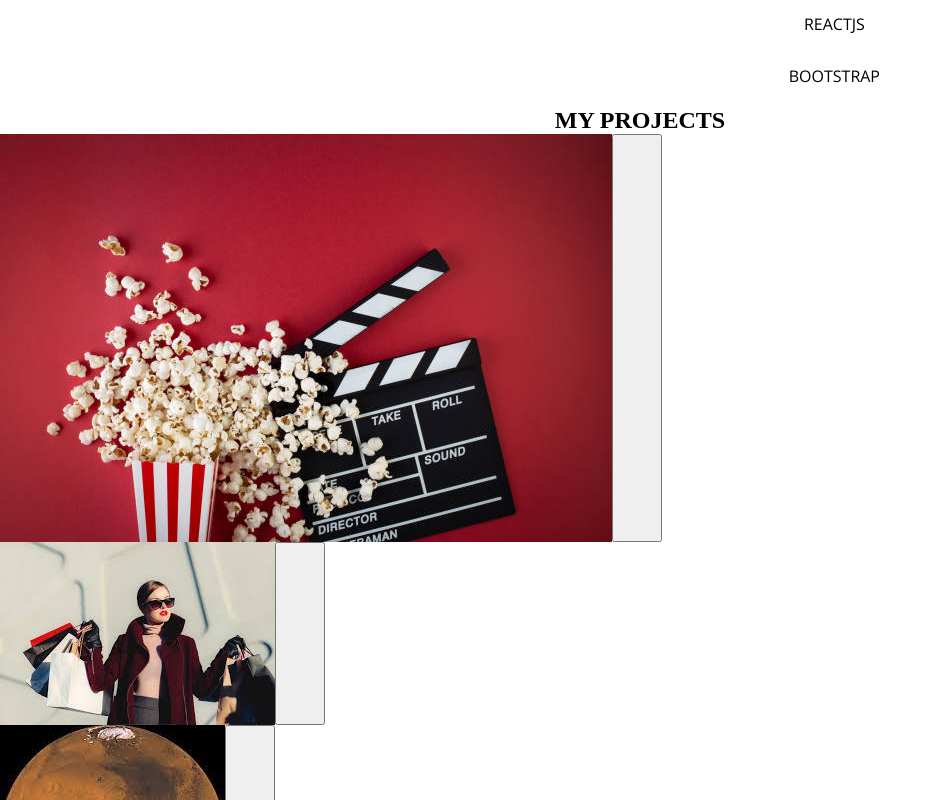
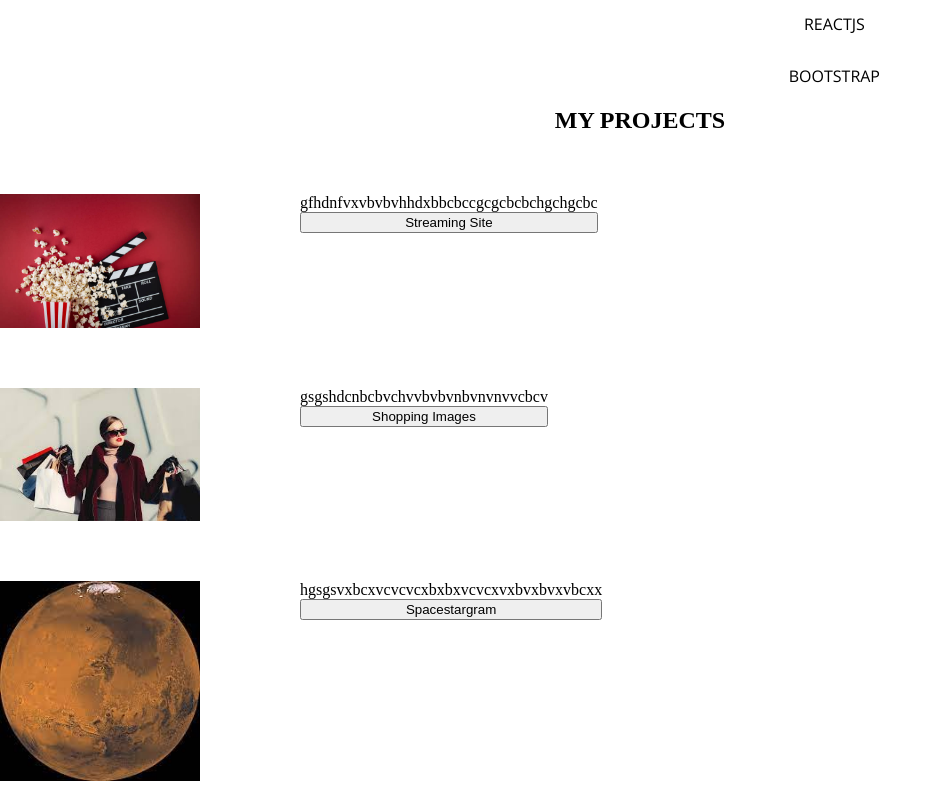
Before and after one commit to adeoye99/myportfolio, a React (Create React App) app: page / in a window 1280 px wide. Shown: the part 1160-1960 px from the top of the page, without its empty margins (0-942 px from the left). Built offline with nearby package versions, Linux system fonts and the light colour scheme.

Commit message:
project images

```diff
--- a/src/Data/Projectdata.jsx
+++ b/src/Data/Projectdata.jsx
@@ -1,22 +1,25 @@
 const Projectdatas  = [
     {
         img:"/Images/movieimage.jpeg",
-        title: "",
-        link: ""
+        about: "gfhdnfvxvbvbvhhdxbbcbccgcgcbcbchgchgcbc",
+        link: "",
+        buttoncontent: "Streaming Site"
 
 
     },
     {
         img: "/Images/shoppingimages.jpeg",
-        title: "",
-        link: ""
+        about: "gsgshdcnbcbvchvvbvbvnbvnvnvvcbcv",
+        link: "",
+        buttoncontent: "Shopping Images"
 
 
     },
     {
         img : "/Images/marsrover.jpeg",
-        title : "",
-        link :""
+        about: "hgsgsvxbcxvcvcvcxbxbxvcvcxvxbvxbvxvbcxx",
+        link :"",
+        buttoncontent:" Spacestargram"
 
     }
 ]
--- a/src/Pages/Home.jsx
+++ b/src/Pages/Home.jsx
@@ -9,6 +9,7 @@ function Home() {
       <Hero/>
       <About/>
       <Projects/>
+
       <FooterContainer/>
 
   </div>;
--- a/src/Pages/Projects.jsx
+++ b/src/Pages/Projects.jsx
@@ -5,6 +5,7 @@ import ProjectWorks from '../ProjectComponents/ProjectWorks';
 
 const ProjectContainer = styled.div`
 text-align:center;
+margin-bottom:500px;
 
 `
 const Projecttitle = styled.h2`
@@ -20,6 +21,7 @@ function Projects(Projectdata) {
     <ProjectWorks
       img = {Projectdata.img}
       about = {Projectdata.about}
+      buttoncontent = {Projectdata.buttoncontent}
     />
     )
   }
--- a/src/ProjectComponents/ProjectWorks.jsx
+++ b/src/ProjectComponents/ProjectWorks.jsx
@@ -3,8 +3,9 @@ import styled from "styled-components";
 
 const ProjectWork= styled.div`
 display:flex;
-
+flex-direction:row;
 text-align:center;
+margin-top:60px;
 
 
 
@@ -12,18 +13,21 @@ text-align:center;
 
 const ProjectContent= styled.p`
 display: flex;
+flex-direction:column;
+margin-left: 100px;
 
 `
 
 const ProjectImage= styled.img`
-float: left;
-display:flex;
+float:left;
+width:200px;
+
 
 
 
 `
 const ProjectButton = styled.button`
-width:50px;
+
 
 `
 function ProjectWorks(props){
@@ -33,7 +37,7 @@ function ProjectWorks(props){
               <ProjectImage src = {props.img}/>
               <ProjectContent>
                  {props.about}
-                  <ProjectButton  />
+                  <ProjectButton>{props.buttoncontent}</ProjectButton>
               </ProjectContent>
           </ProjectWork>
 
```
